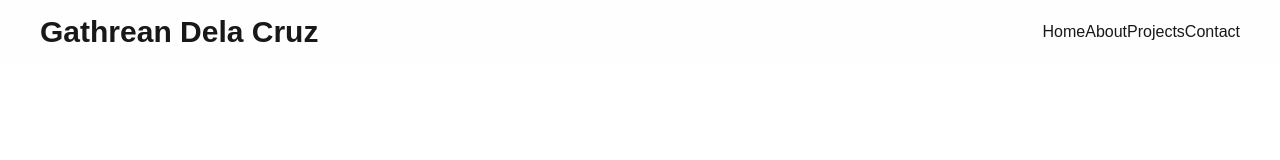
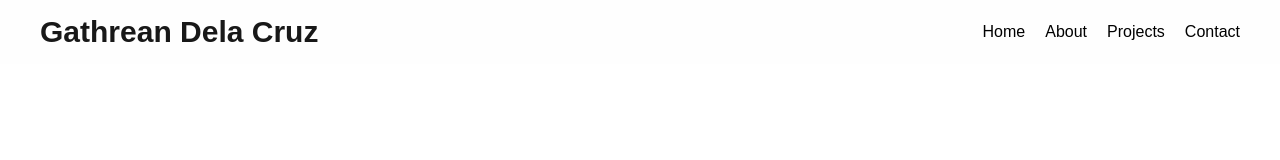
Before and after one commit to gathrean/my-portfolio, a React (Create React App) app: page / in a window 1280 px wide. Shown: the top 160 px of the page. Built offline with nearby package versions, Linux system fonts and the light colour scheme.

Commit message:
Update Navbar links

```diff
--- a/src/components/Navbar/Navbar.jsx
+++ b/src/components/Navbar/Navbar.jsx
@@ -9,12 +9,10 @@ function Navbar() {
                 <span className="brand-text">Gathrean Dela Cruz</span>
             </div>
             <ul className="navbar-nav">
-                <li className="nav-item non-highlight">
-                    <a href="#section1">Home</a>
-                    <a href="#section2">About</a>
-                    <a href="#section3">Projects</a>
-                    <a href="#section4">Contact</a>
-                </li>
+                <li className="nav-item">Home</li>
+                <li className="nav-item">About</li>
+                <li className="nav-item">Projects</li>
+                <li className="nav-item">Contact</li>
             </ul>
         </nav >
     );
```
